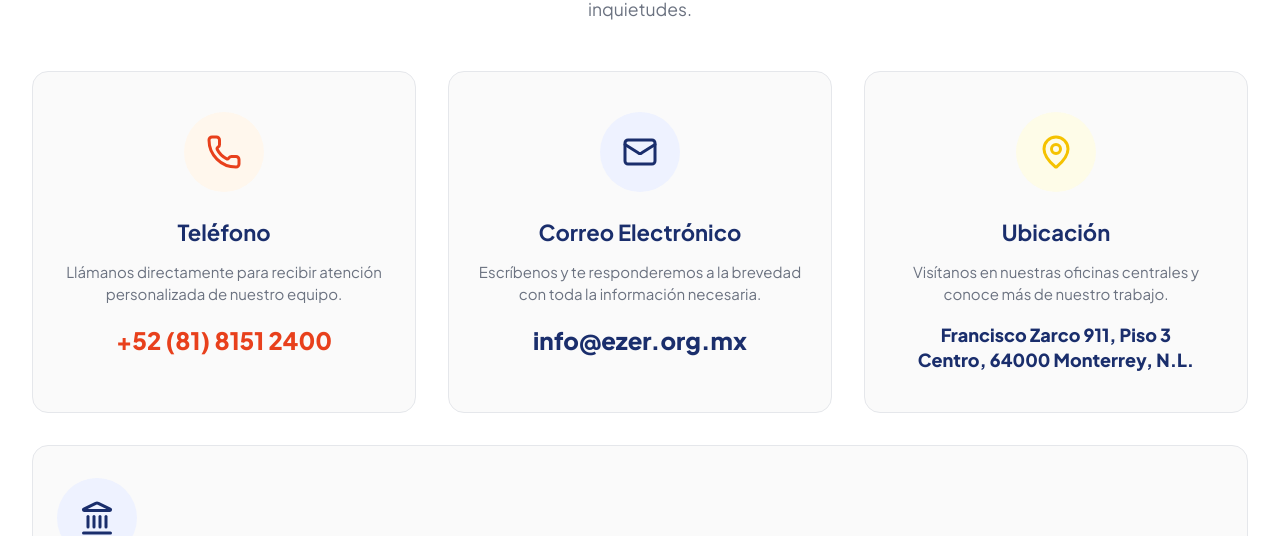
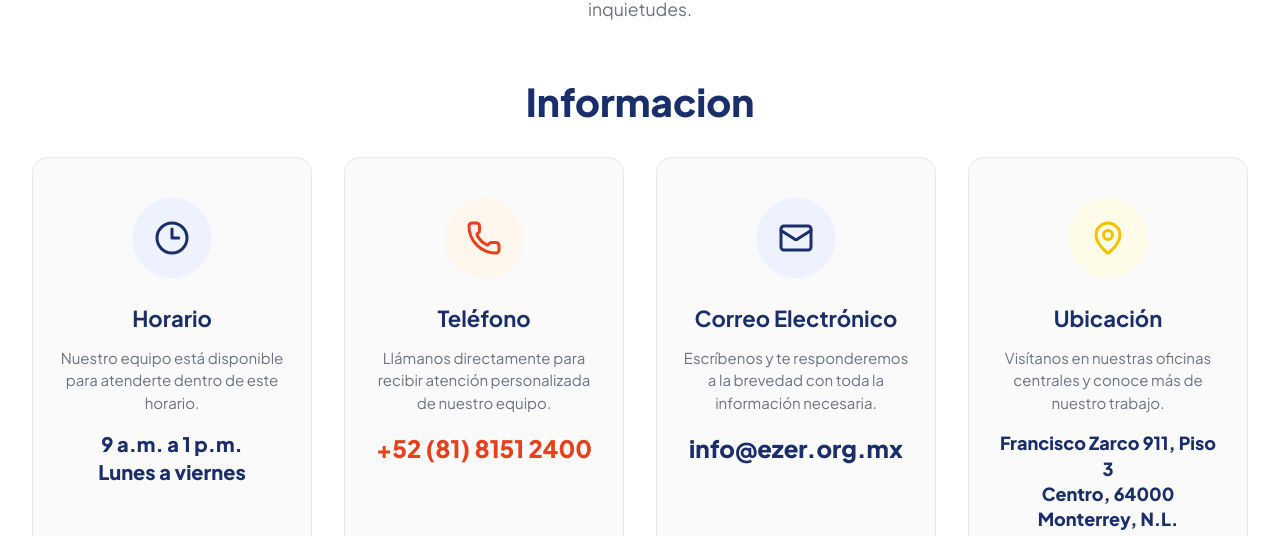
Before and after one commit to adminEzerMonterrey/ezer, a React (Vite) app: page / in a window 1280 px wide. Both pictures are taken after a click on the button "Privacidad". Shown: the part 258-794 px from the top of the page. Built offline with nearby package versions, Linux system fonts and the light colour scheme; no server answers; the database is empty.

Commit message:
Remade the 'Contactanos' view

```diff
--- a/src/app/components/ContactSection.tsx
+++ b/src/app/components/ContactSection.tsx
@@ -1,4 +1,4 @@
-import { Landmark, Mail, MapPin, Phone } from "lucide-react";
+import { Clock3, Landmark, Mail, MapPin, Phone } from "lucide-react";
 
 export function ContactSection() {
   return (
@@ -13,8 +13,25 @@ export function ContactSection() {
           </p>
         </div>
 
-        <div className="grid grid-cols-1 md:grid-cols-2 lg:grid-cols-3 gap-8">
-          {/* Phone Card */}
+        <div className="text-center mt-14 mb-8">
+          <h3 style={{ color: "#1A2E6C", fontWeight: 800, fontSize: "clamp(1.7rem, 4vw, 2.4rem)", lineHeight: 1.2, marginTop: 8 }}>
+            Informacion
+          </h3>
+        </div>
+
+        <div className="grid grid-cols-1 md:grid-cols-2 xl:grid-cols-4 gap-8">
+          <div style={{ backgroundColor: "#FAFAFA", borderRadius: 16, padding: "40px 24px", border: "1px solid #E5E7EB", textAlign: "center", transition: "transform 0.2s" }} className="hover:-translate-y-2">
+            <div style={{ width: 80, height: 80, borderRadius: "50%", backgroundColor: "#EEF2FF", display: "flex", alignItems: "center", justifyContent: "center", margin: "0 auto 24px" }}>
+              <Clock3 size={36} style={{ color: "#1A2E6C" }} />
+            </div>
+            <h3 style={{ color: "#1A2E6C", fontWeight: 700, fontSize: 22, marginBottom: 12 }}>Horario</h3>
+            <p style={{ color: "#6B7280", fontSize: 15, marginBottom: 16 }}>Nuestro equipo está disponible para atenderte dentro de este horario.</p>
+            <p style={{ color: "#1A2E6C", fontWeight: 800, fontSize: 20, lineHeight: 1.4, margin: 0 }}>
+              9 a.m. a 1 p.m.<br />
+              Lunes a viernes
+            </p>
+          </div>
+
           <div style={{ backgroundColor: "#FAFAFA", borderRadius: 16, padding: "40px 24px", border: "1px solid #E5E7EB", textAlign: "center", transition: "transform 0.2s" }} className="hover:-translate-y-2">
             <div style={{ width: 80, height: 80, borderRadius: "50%", backgroundColor: "#FFF7ED", display: "flex", alignItems: "center", justifyContent: "center", margin: "0 auto 24px" }}>
               <Phone size={36} style={{ color: "#E8401C" }} />
@@ -26,7 +43,6 @@ export function ContactSection() {
             </a>
           </div>
 
-          {/* Email Card */}
           <div style={{ backgroundColor: "#FAFAFA", borderRadius: 16, padding: "40px 24px", border: "1px solid #E5E7EB", textAlign: "center", transition: "transform 0.2s" }} className="hover:-translate-y-2">
             <div style={{ width: 80, height: 80, borderRadius: "50%", backgroundColor: "#EEF2FF", display: "flex", alignItems: "center", justifyContent: "center", margin: "0 auto 24px" }}>
               <Mail size={36} style={{ color: "#1A2E6C" }} />
@@ -38,8 +54,7 @@ export function ContactSection() {
             </a>
           </div>
 
-          {/* Location Card */}
-          <div style={{ backgroundColor: "#FAFAFA", borderRadius: 16, padding: "40px 24px", border: "1px solid #E5E7EB", textAlign: "center", transition: "transform 0.2s" }} className="hover:-translate-y-2 lg:col-span-1 md:col-span-2">
+          <div style={{ backgroundColor: "#FAFAFA", borderRadius: 16, padding: "40px 24px", border: "1px solid #E5E7EB", textAlign: "center", transition: "transform 0.2s" }} className="hover:-translate-y-2">
             <div style={{ width: 80, height: 80, borderRadius: "50%", backgroundColor: "#FEFCE8", display: "flex", alignItems: "center", justifyContent: "center", margin: "0 auto 24px" }}>
               <MapPin size={36} style={{ color: "#F5C200" }} />
             </div>
@@ -117,6 +132,25 @@ export function ContactSection() {
             </div>
           </div>
         </div>
+
+        <div className="text-center mt-14 mb-8">
+          <h3 style={{ color: "#1A2E6C", fontWeight: 800, fontSize: "clamp(1.7rem, 4vw, 2.4rem)", lineHeight: 1.2, marginTop: 8 }}>
+            Voluntarios
+          </h3>
+          <p style={{ color: "#6B7280", marginTop: 14, maxWidth: 620, fontSize: "1.05rem" }} className="mx-auto">
+            Si quieres participar en nuestras iniciativas de voluntariado corporativo, este es el canal directo para ponerte en contacto.
+          </p>
+        </div>
+
+        <div className="text-center mb-8">
+          <a
+            href="mailto:voluntariadocorporativo@ezer.org.mx"
+            style={{ color: "#E8401C", fontWeight: 800, fontSize: 24, textDecoration: "none", overflowWrap: "anywhere" }}
+            className="hover:underline"
+          >
+            voluntariadocorporativo@ezer.org.mx
+          </a>
+        </div>
       </div>
     </section>
   );
```
